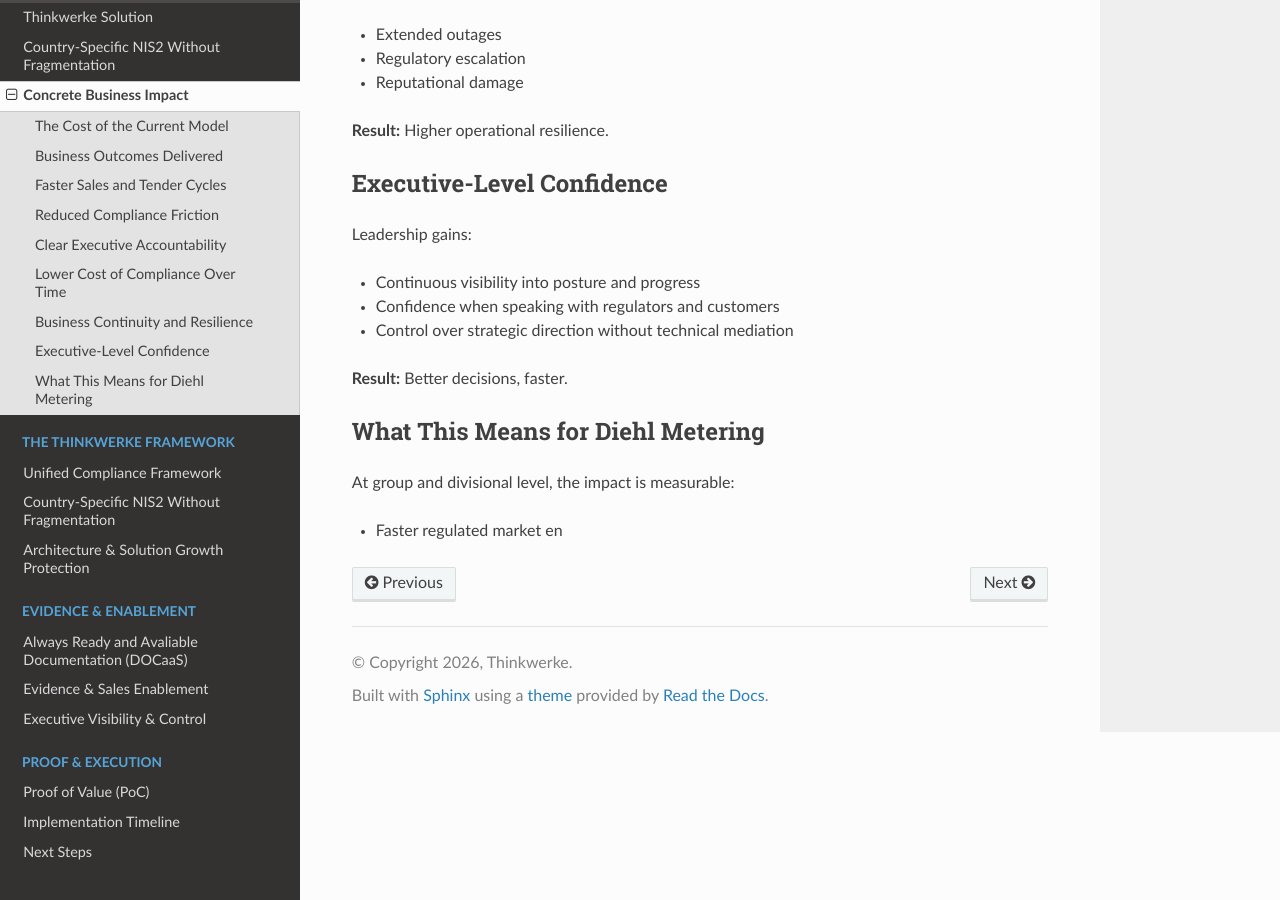
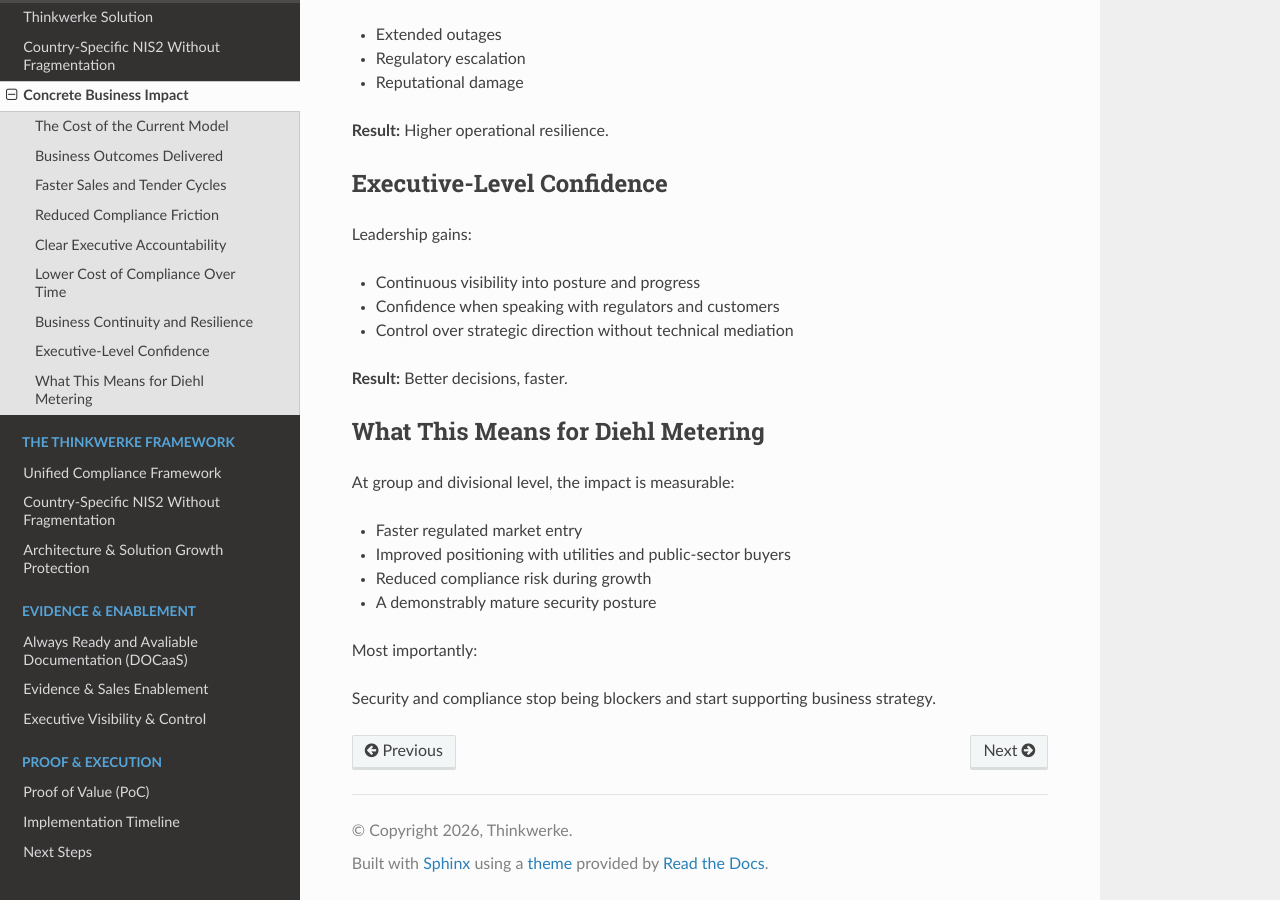
Before and after one commit to Mynkskhr/diehlmetering, a Sphinx documentation site: the page built from docs/source/business-impact.rst, in a window 1280 px wide and 900 px high, scrolled down 1873 px. Built offline with Sphinx 7.4.7 and the Read the Docs theme 3.1.0, drawn with Linux system fonts in a browser that asks for light colours; pages that are not in the unit, such as notebooks, are missing from menus.

Commit message:
Update business-impact.rst

```diff
--- a/docs/source/business-impact.rst
+++ b/docs/source/business-impact.rst
@@ -104,4 +104,12 @@ What This Means for Diehl Metering
 
 At group and divisional level, the impact is measurable:
 
-- Faster regulated market en
+- Faster regulated market entry
+- Improved positioning with utilities and public-sector buyers
+- Reduced compliance risk during growth
+- A demonstrably mature security posture
+
+Most importantly:
+
+Security and compliance stop being blockers
+and start supporting business strategy.
```
